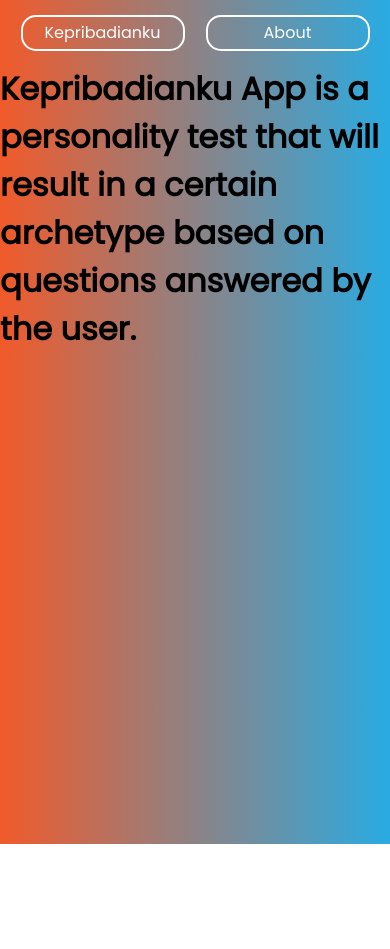
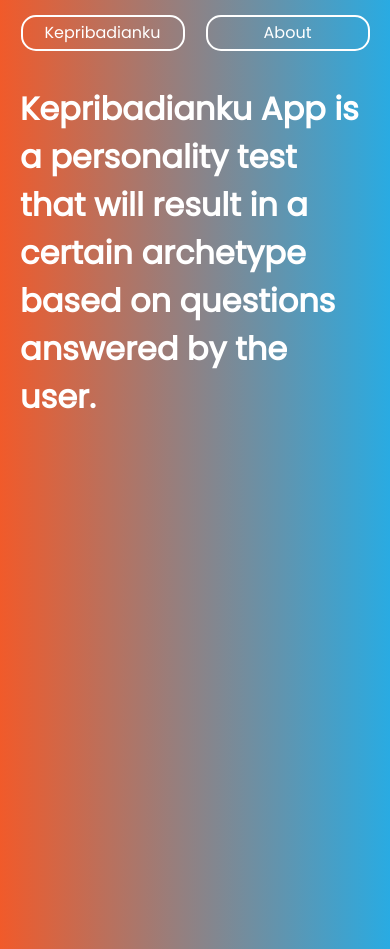
Before and after one commit to fiza26/kepribadianku-app, a Vue app: page /about in a window 390 px wide. Before the commit the page ends 844 px from the top, so only its background shows below. Built offline with nearby package versions, Linux system fonts and the light colour scheme.

Commit message:
fixing mobile responsiveness on about page

```diff
--- a/src/views/AboutView.vue
+++ b/src/views/AboutView.vue
@@ -6,11 +6,9 @@
 </template>
 
 <style>
-@media (min-width: 1024px) {
-  .about {
-    min-height: 100vh;
-    color: white;
-    margin: 20px;
-  }
+.about {
+  min-height: 100vh;
+  color: white;
+  margin: 20px;
 }
 </style>
```
